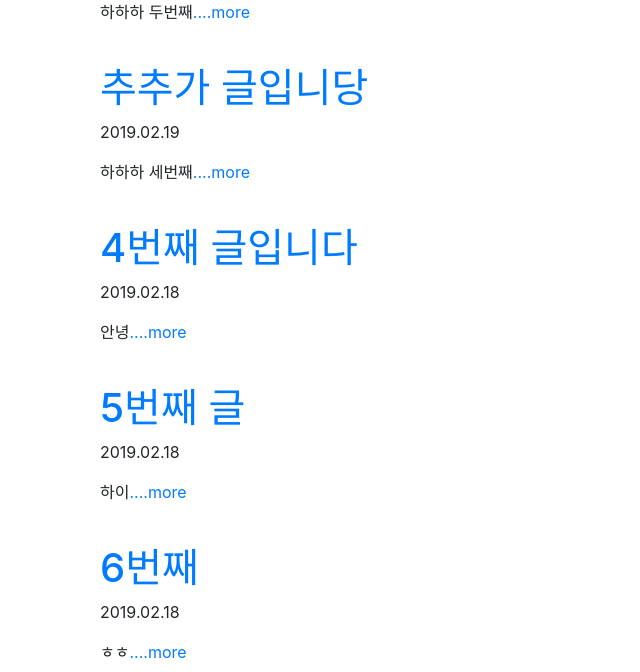
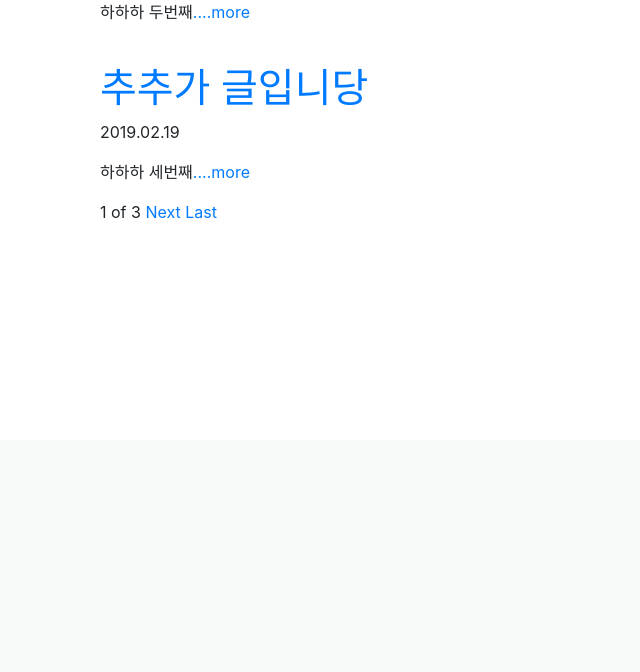
Before and after one commit to estoyun/personalBlog, a Django app: page / in a window 1280 px wide. Shown: the part 360-1032 px from the top of the page, without its empty margins (0-640 px from the left). After the commit the page ends 579 px from the top, so only its background shows below. Run offline with Django 3.2, Linux system fonts and the light colour scheme; data comes from the database, SQL or seed files in the repository; both versions use the stored data as it was after the commit; some libraries are stand-ins or nearby versions.

Commit message:
기본 마무리

```diff
--- a/blog/templates/blog.html
+++ b/blog/templates/blog.html
@@ -2,7 +2,7 @@
 
 {% block content %}
 
-    {% for blog in blogs.all %}
+    {% for blog in posts %}
     <br>
     <div class="container">
         <a href="{% url 'detail' blog.id %}">
@@ -13,4 +13,21 @@
     </div>
     {% endfor %}
 
+    <div class="container">
+    <!--First Previous-->
+    {%if posts.has_previous%}
+    <a href="?page=1">First</a>
+    <a href="?page={{posts.previous_page_number}}">Previous</a>
+    {%endif%}
+    <!--3of4-->
+    <span>{{posts.number}}</span>
+    <span>of</span>
+    <span>{{posts.paginator.num_pages}}</span>
+    <!--Next Last-->
+    {%if posts.has_next%}
+    <a href="?page={{posts.next_page_number}}">Next</a>
+    <a href="?page={{posts.paginator.num_pages}}">Last</a>
+    {%endif%}
+    </div>
+
 {% endblock %}
--- a/blog/urls.py
+++ b/blog/urls.py
@@ -6,4 +6,5 @@
     path('<int:blog_id>/', views.detail, name='detail'),
     path('new/', views.new, name='new'),
     path('create/', views.create, name='create'),
+    path('newblog/', views.blogpost, name="newblog"),
 ]
--- a/blog/views.py
+++ b/blog/views.py
@@ -1,12 +1,22 @@
 from django.shortcuts import render, get_object_or_404, redirect
 from django.utils import timezone
+from django.core.paginator import Paginator
 from .models import Blog
+from .form import BlogPost
 
 # Create your views here.
 
 def blog(request):
     blogs = Blog.objects
-    return render(request, 'blog.html', {'blogs' : blogs})
+    #블로그 모든 글들을 대상으로
+    blog_list = Blog.objects.all()
+    #블로그 객체 세 개를 한 페이지로 자르기
+    paginator = Paginator(blog_list, 3)
+    #request된 페이지가 뭔지를 알아내고 (request페이지를 변수에 담아내고)
+    page = request.GET.get('page')
+    #request된 페이지를 얻어온 뒤 return 해 준다
+    posts = paginator.get_page(page)
+    return render(request, 'blog.html', {'blogs' : blogs, 'posts' : posts})
 
 def detail(request, blog_id):
     blog_detail = get_object_or_404(Blog, pk=blog_id)
@@ -22,3 +32,17 @@
     blog.pub_date = timezone.datetime.now()
     blog.save()
     return redirect('/blog/' + str(blog.id))
+
+def blogpost(request):
+    # 1. 입력된 내용을 처리하는 기능 -> POST
+    if request.method == 'POST':
+        form = BlogPost(request.POST)
+        if form.is_valid():
+            post = form.save(commit=False)
+            post.pub_date = timezone.now()
+            post.save()
+            return redirect('blog')
+    # 2. 빈 페이지를 띄워주는 기능 -> GET
+    else:
+        form = BlogPost()
+        return render(request, 'new.html', {'form':form})
--- a/secondproject/templates/base.html
+++ b/secondproject/templates/base.html
@@ -22,7 +22,7 @@
                         <a class="nav-link" href="{% url 'blog' %}" style="color: white">Blog</a>
                     </li>
                     <li class="nav-item">
-                        <a class="nav-link" href="{% url 'new' %}" style="color: gray">글쓰기</a>
+                        <a class="nav-link" href="{% url 'newblog' %}" style="color: gray">글쓰기</a>
                     </li>
                     {% load staticfiles %}
                     <li class="nav-item">
@@ -36,7 +36,7 @@
                         <a class="nav-link dropdown-toggle" id="navbarDropdown" role="button" data-toggle="dropdown"
                             aria-haspopup="true" aria-expanded="false" style="color: gray">환영합니다. {{ user.username }} 님!</a>
                         <div class="dropdown-menu" aria-labelledby="navbarDropdown">
-                            <a class="dropdown-item" href="{% url 'new' %}" style="color: gray">글쓰기</a>
+                            <a class="dropdown-item" href="{% url 'newblog' %}" style="color: gray">글쓰기</a>
                             <a class="dropdown-item" href="javascript:{document.getElementById('logout').submit()}" style="color: gray">Logout</a>
                             <form id="logout" method="POST" action="{% url 'logout' %}">
                                 {% csrf_token %} <input type="hidden" />
```
Also changed, not shown: blog/form.py (added, +13 -0 lines), blog/templates/new.html (+25 -12 lines), db.sqlite3.
